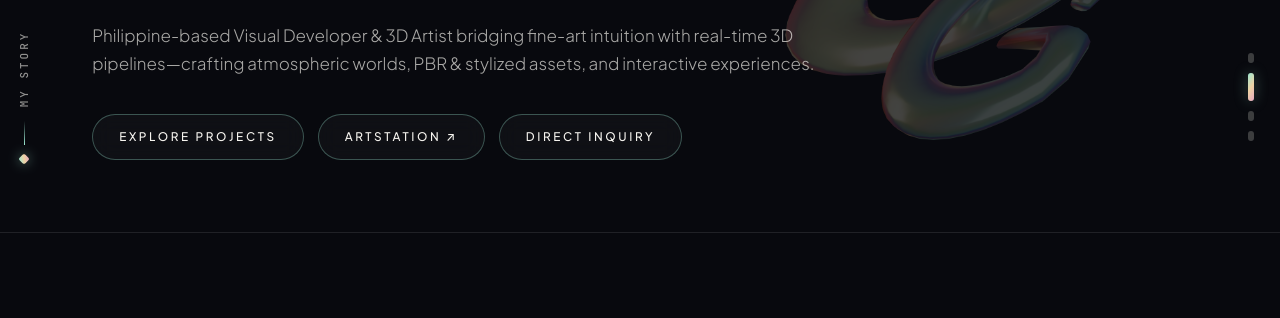
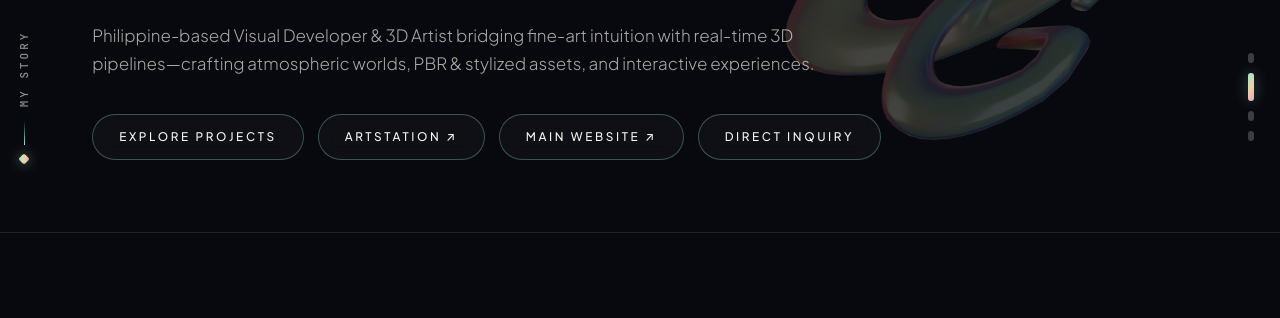
Before and after one commit to owleaveyah/ArTech_Portfolio, a plain HTML site: page about.html in a window 1280 px wide. Shown: the part 303-621 px from the top of the page. Drawn offline with Linux system fonts and the light colour scheme.

Commit message:
Add Main Website link across navigation, about, and footer

```diff
--- a/about.html
+++ b/about.html
@@ -96,6 +96,7 @@
             <a href="https://www.linkedin.com/in/olivia-gale-gerochi-4aab9029a/" target="_blank" rel="noopener noreferrer" class="nav-socmed-link" aria-label="LinkedIn">LinkedIn</a>
             <a href="https://www.instagram.com/livie.gale/" target="_blank" rel="noopener noreferrer" class="nav-socmed-link" aria-label="Instagram">Instagram</a>
             <a href="https://www.artstation.com/gnocchi_gerochi6" target="_blank" rel="noopener noreferrer" class="nav-socmed-link" aria-label="ArtStation">ArtStation</a>
+            <a href="https://owleaveyah.github.io/worldMainPage-oliviaGale/" target="_blank" rel="noopener noreferrer" class="nav-socmed-link" aria-label="Main Website">Main Website</a>
           </div>
         </div>
       </div>
@@ -122,6 +123,9 @@
           </a>
           <a href="https://www.artstation.com/gnocchi_gerochi6" target="_blank" rel="noopener noreferrer" class="btn link-button">
             <span>ArtStation &#x2197;</span>
+          </a>
+          <a href="https://owleaveyah.github.io/worldMainPage-oliviaGale/" target="_blank" rel="noopener noreferrer" class="btn link-button">
+            <span>Main Website &#x2197;</span>
           </a>
           <a href="index.html#contact" class="btn link-button">
             <span>Direct Inquiry</span>
@@ -263,6 +267,7 @@
           <a href="https://www.linkedin.com/in/olivia-gale-gerochi-4aab9029a/" target="_blank" rel="noopener noreferrer" class="footer--socmed-link">LinkedIn</a>
           <a href="https://www.instagram.com/livie.gale/" target="_blank" rel="noopener noreferrer" class="footer--socmed-link">Instagram</a>
           <a href="https://www.artstation.com/gnocchi_gerochi6" target="_blank" rel="noopener noreferrer" class="footer--socmed-link">ArtStation</a>
+          <a href="https://owleaveyah.github.io/worldMainPage-oliviaGale/" target="_blank" rel="noopener noreferrer" class="footer--socmed-link">Main Website</a>
         </div>
 
         <div class="footer-bottom-details">
```
Also changed, not shown: index.html (+2 -0 lines), projects/anii-grow-to-know.html (+2 -0 lines), projects/imara.html (+2 -0 lines), projects/kontexto.html (+2 -0 lines), projects/see.html (+2 -0 lines), services.html (+2 -0 lines).
